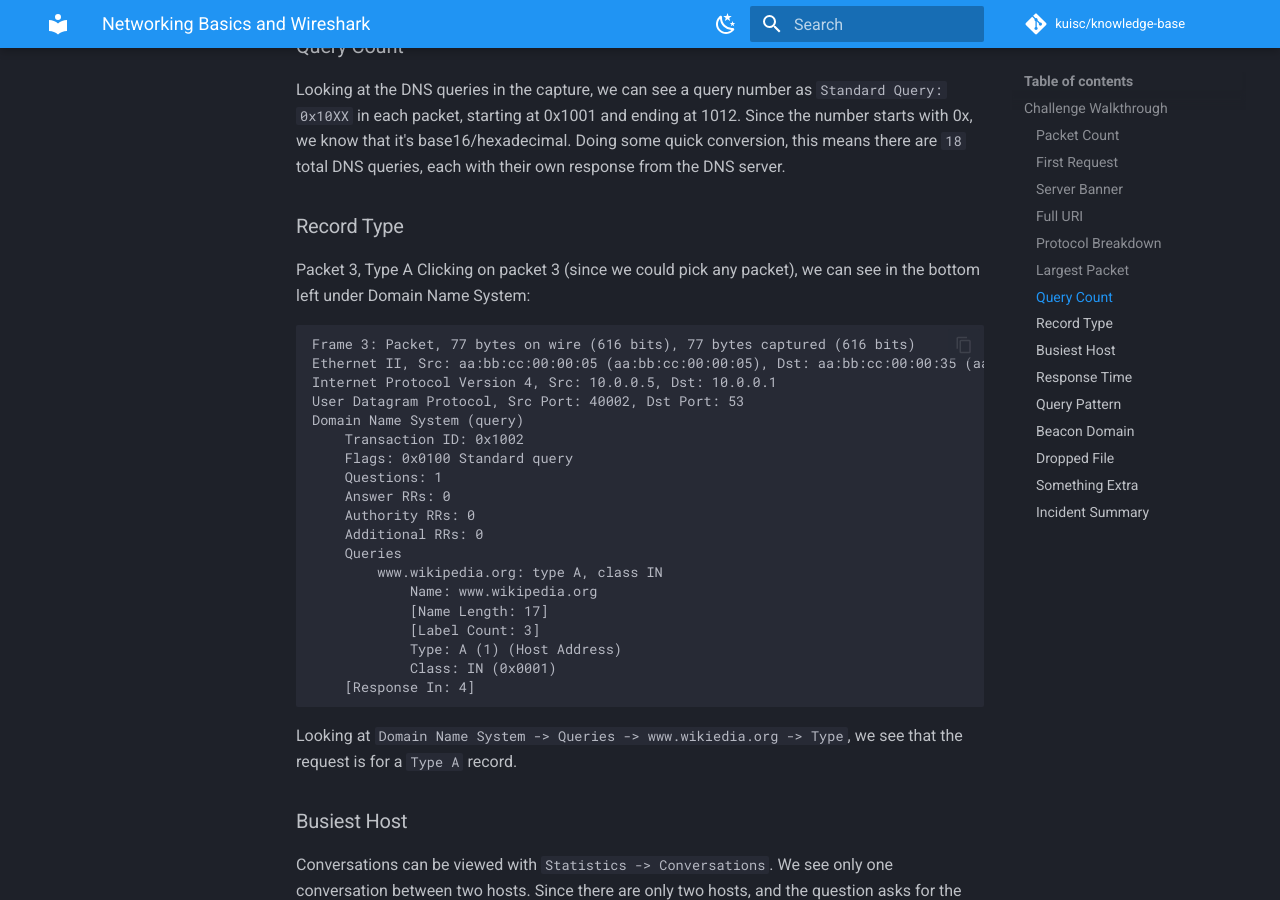
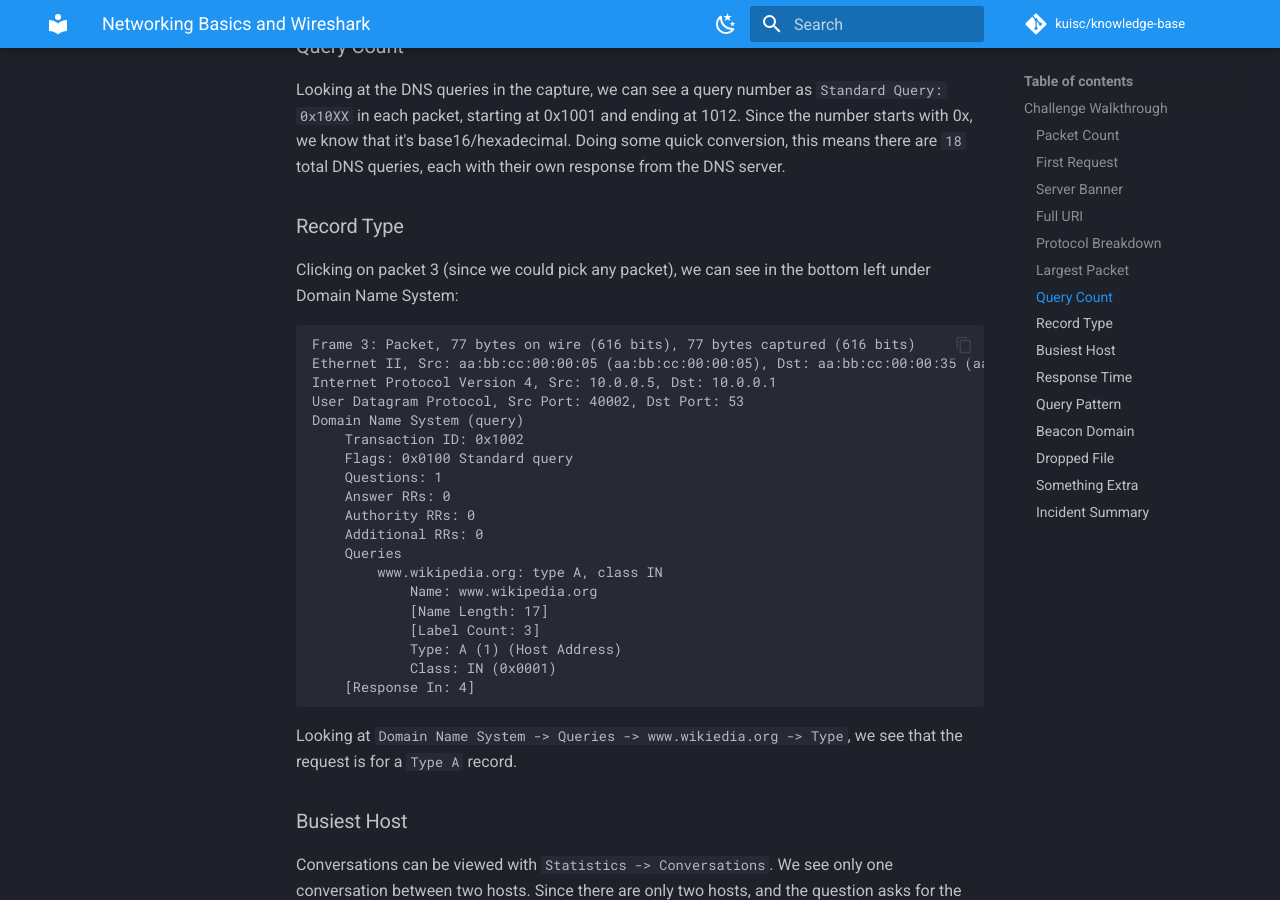
Before and after one commit to KUISC/knowledge-base, an MkDocs documentation site: the page built from docs/meetings/2026-09-16-networking-basics-and-wireshark.md, in a window 1280 px wide and 900 px high, scrolled down 1708 px. Built offline with MkDocs 1.6.1 and Material for MkDocs 9.7.7, drawn with Linux system fonts in a browser that asks for light colours; comment, search, counter and statistics services are not loaded.

Commit message:
fix typo

````diff
--- a/docs/meetings/2026-09-16-networking-basics-and-wireshark.md
+++ b/docs/meetings/2026-09-16-networking-basics-and-wireshark.md
@@ -63,7 +63,6 @@ Looking at the DNS queries in the capture, we can see a query number as `Standar
 Since the number starts with 0x, we know that it's base16/hexadecimal. Doing some quick conversion, this means there are `18` total DNS queries, each with their own response from the DNS server.
 
 ### Record Type
-Packet 3, Type A
 Clicking on packet 3 (since we could pick any packet), we can see in the bottom left under Domain Name System:
 ```
 Frame 3: Packet, 77 bytes on wire (616 bits), 77 bytes captured (616 bits)
````
